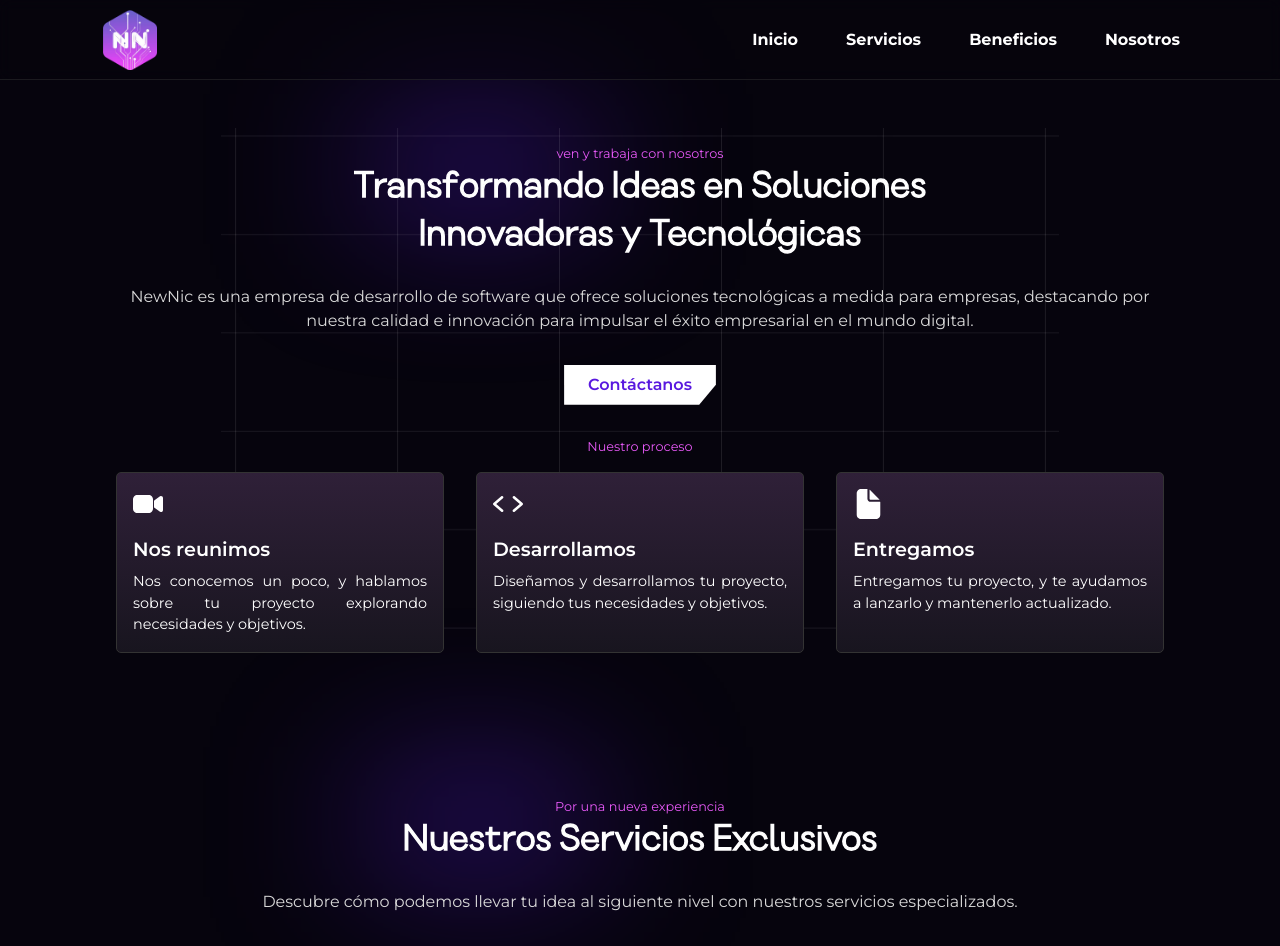
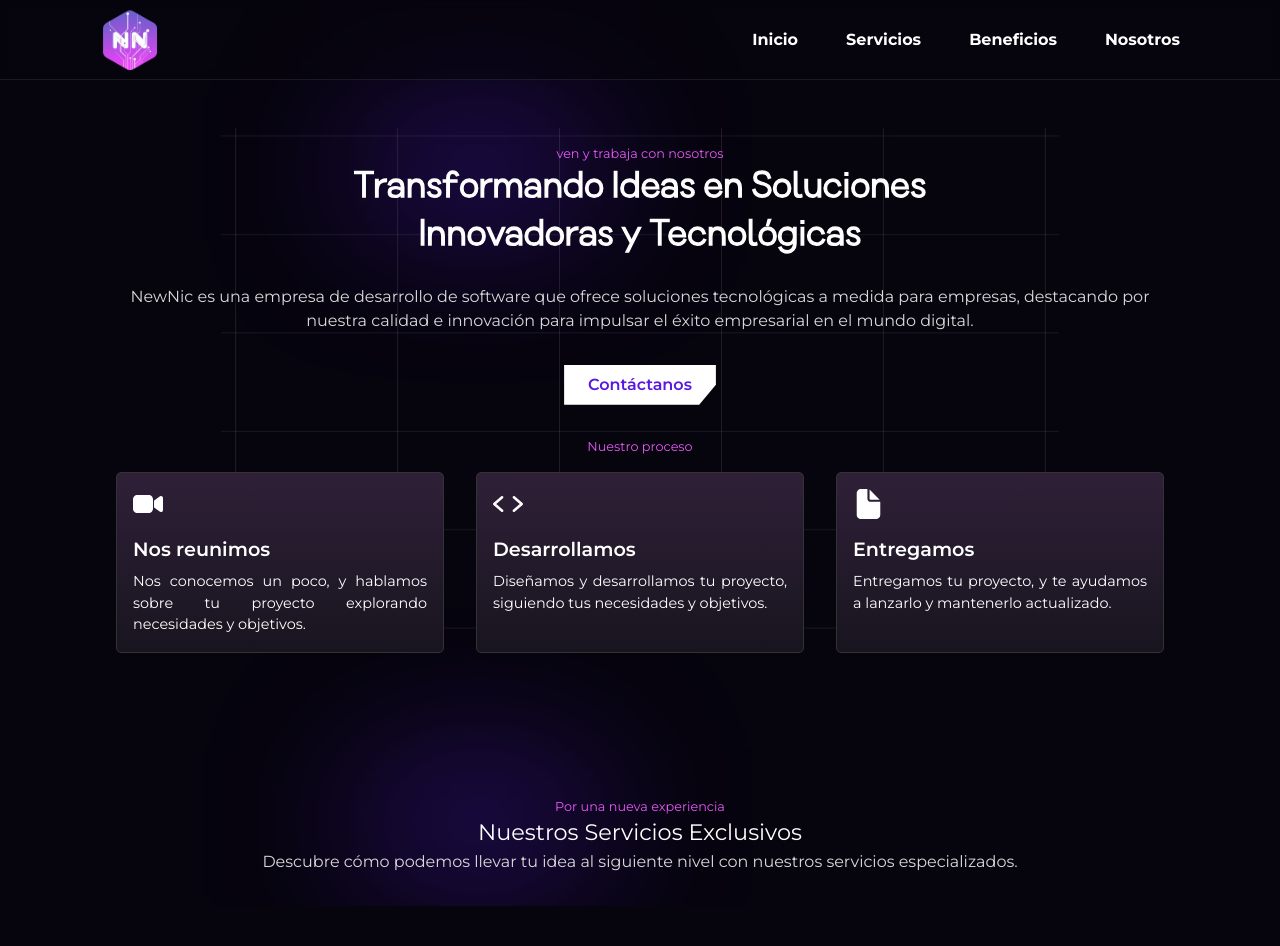
Before and after one commit to francisco-JGC/newnic.tech, a Next.js app: page / in a window 1280 px wide. After the commit the page ends 906 px from the top, so only its background shows below. Built offline with nearby package versions, Linux system fonts and the light colour scheme.

Commit message:
style: Update TitleSection component styles
- Increase the width of the title section to 70%
- Adjust the text stroke thickness to 1.5px for better visibility

```diff
--- a/src/components/TitleSection/index.js
+++ b/src/components/TitleSection/index.js
@@ -1,10 +1,31 @@
 import './index.scss'
 
-export const TitleSection = ({ title, description, small }) => {
+export const TitleSection = ({
+  title,
+  description,
+  small,
+  titleSize = 'h3',
+}) => {
   return (
     <section className="title-section">
       <small className="title-section-small">{small}</small>
-      <h1>{title}</h1>
+      {titleSize === 'h1' ? (
+        <h1
+          style={{
+            fontSize: '2em',
+          }}
+        >
+          {title}
+        </h1>
+      ) : (
+        <h2
+          style={{
+            fontSize: '1.4em',
+          }}
+        >
+          {title}
+        </h2>
+      )}
       <p className="title-description">{description}</p>
     </section>
   )
```
